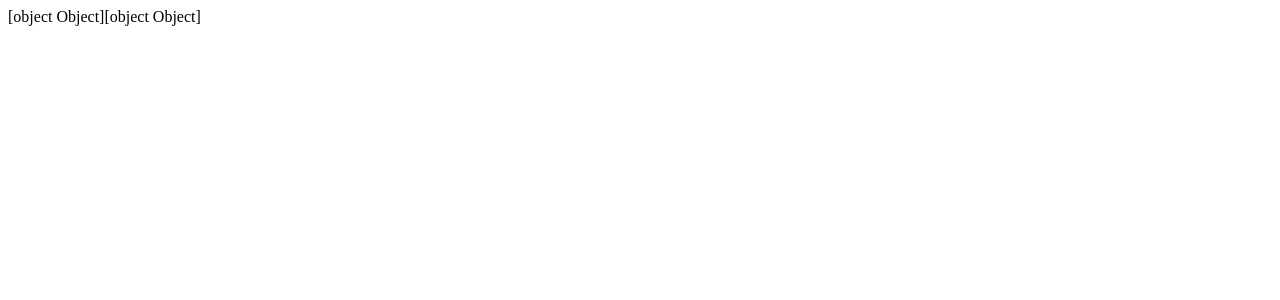
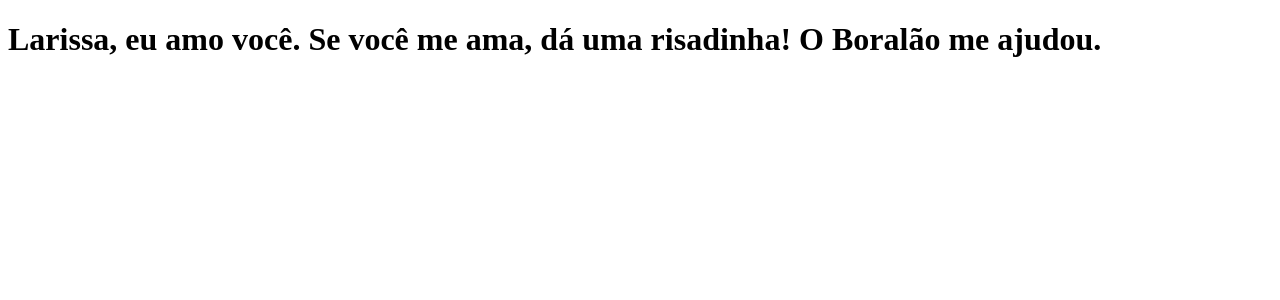
Before and after one commit to gabu8balls/clone-tabnews, a Next.js app: page / in a window 1280 px wide. Shown: the top 300 px of the page. Built offline with nearby package versions, Linux system fonts and the light colour scheme.

Commit message:
corrige a mensagem da index

```diff
--- a/pages/index.js
+++ b/pages/index.js
@@ -1,9 +1,10 @@
 function Home() {
-  let content = (
-    <h1>Larissa, eu amo você. Se você me ama, dá uma risadinha! \o/</h1>
+  return (
+    <h1>
+      Larissa, eu amo você. Se você me ama, dá uma risadinha! O Boralão me
+      ajudou.
+    </h1>
   );
-  content += <h2>O Boralão me ajudou.</h2>;
-  return content;
 }
 
 export default Home;
```
